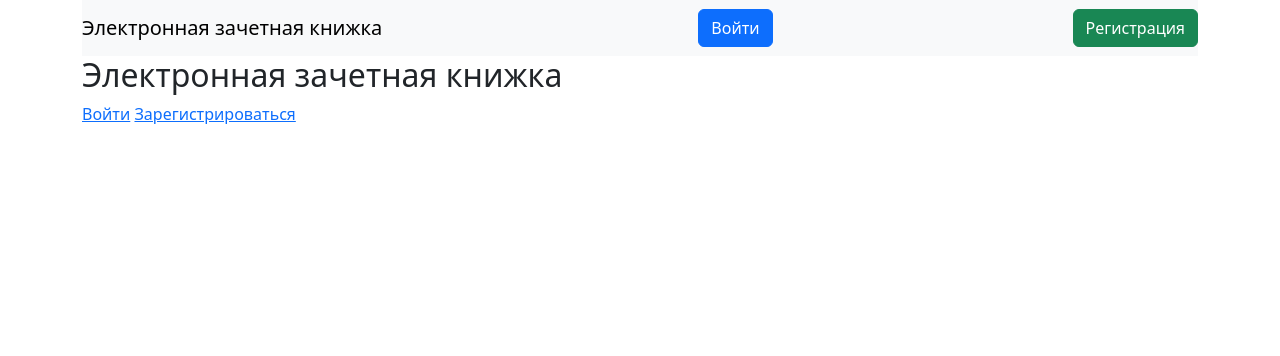
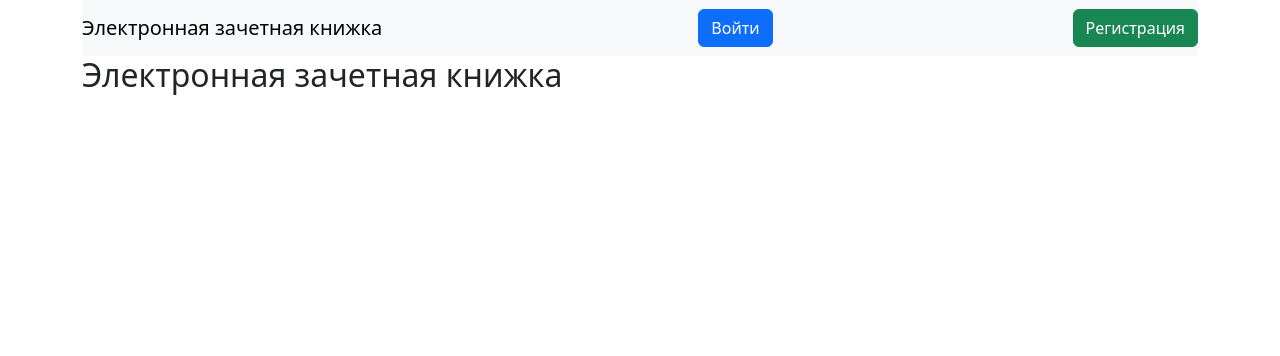
Before and after one commit to froleod/electronic_record_book, a Django app: page / in a window 1280 px wide. Shown: the top 356 px of the page. Run offline with Django 4.2, Linux system fonts and the light colour scheme.

Commit message:
refactoring

```diff
--- a/templates/home.html
+++ b/templates/home.html
@@ -2,6 +2,5 @@
 
 {% block content %}
 <h2>Электронная зачетная книжка</h2>
-    <a href="/login">Войти</a>
-    <a href="records/register">Зарегистрироваться</a>
+
 {% endblock %}
```
Also changed, not shown: records/views.py (+8 -0 lines).
